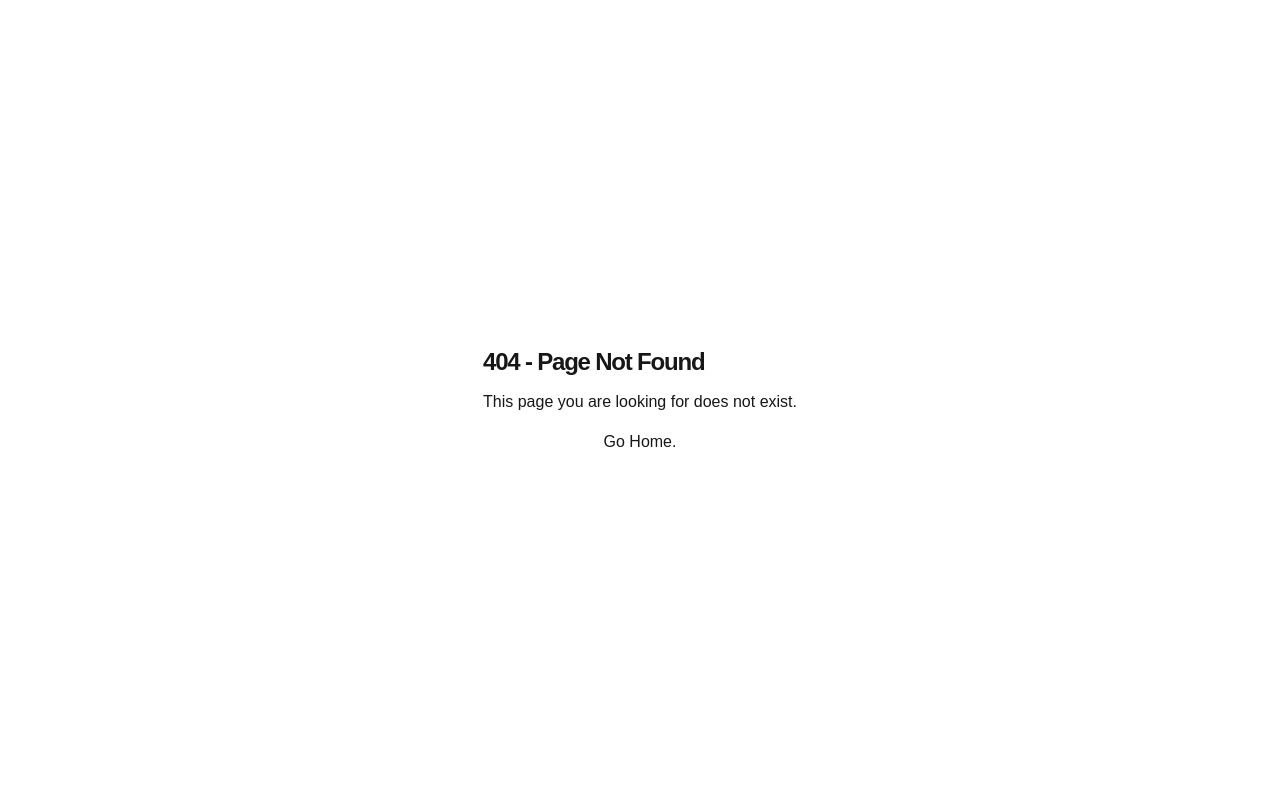
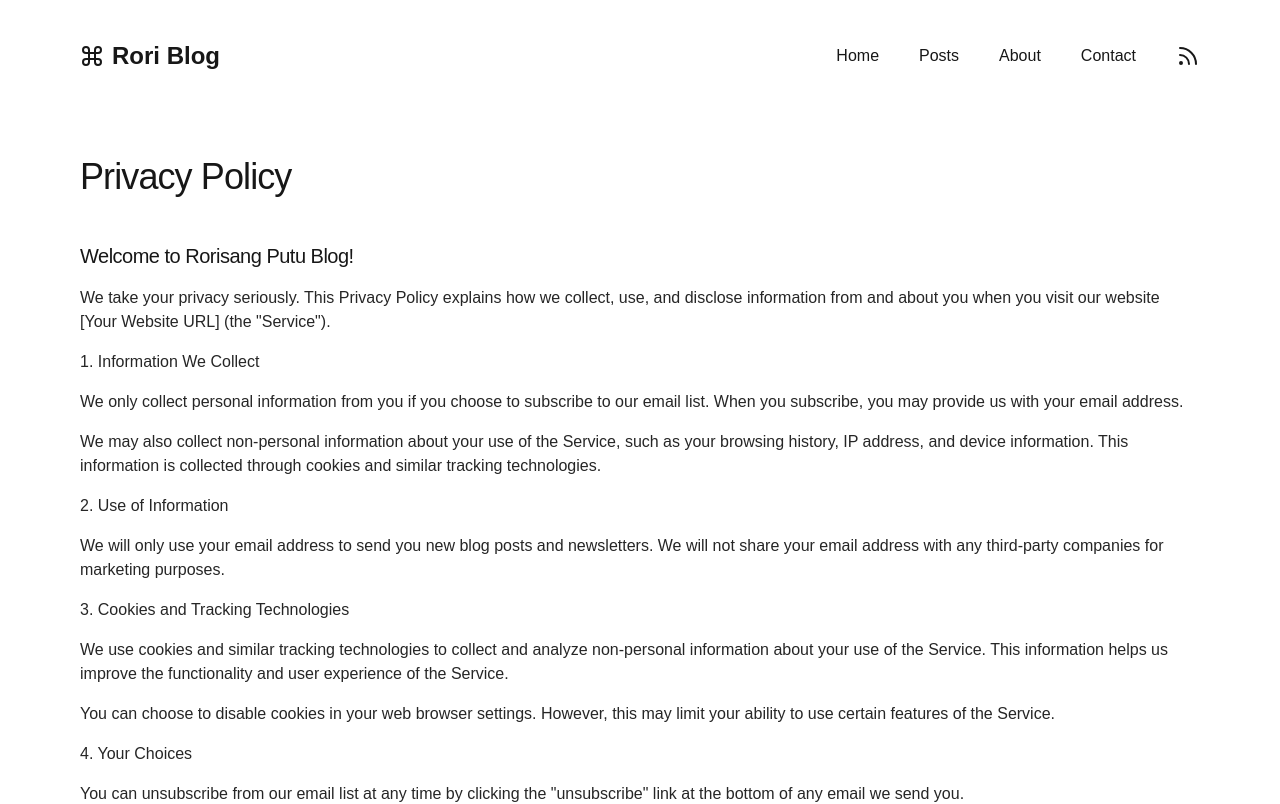
Before and after one commit to rorisangputu/next-blog, a Next.js app: page /privacy-policy in a window 1280 px wide. Before the commit this address had no page. Shown: the top 804 px of the page. Built offline with nearby package versions, Linux system fonts and the light colour scheme.

Commit message:
feat: creating privacy policy page that displays privacy policy markdown content

```diff
--- /dev/null
+++ b/src/app/privacy-policy/page.tsx
@@ -0,0 +1,25 @@
+import Container from "@/components/Container";
+import { getPrivacyPolicy } from "../blog/utils";
+import MainNav from "@/components/mainNav";
+import { CustomMDX } from "@/components/mdx";
+import { Metadata } from "next";
+
+export const metadata: Metadata = {
+  title: "Privary Policy",
+  description: "This page explains the Privacy Policy of the site.",
+};
+
+export default function Page() {
+  const post = getPrivacyPolicy().find(
+    (post) => post.slug === "privacy-policy"
+  );
+
+  return (
+    <Container>
+      <MainNav />
+      <article className="prose">
+        <CustomMDX source={post?.content} />
+      </article>
+    </Container>
+  );
+}
```
